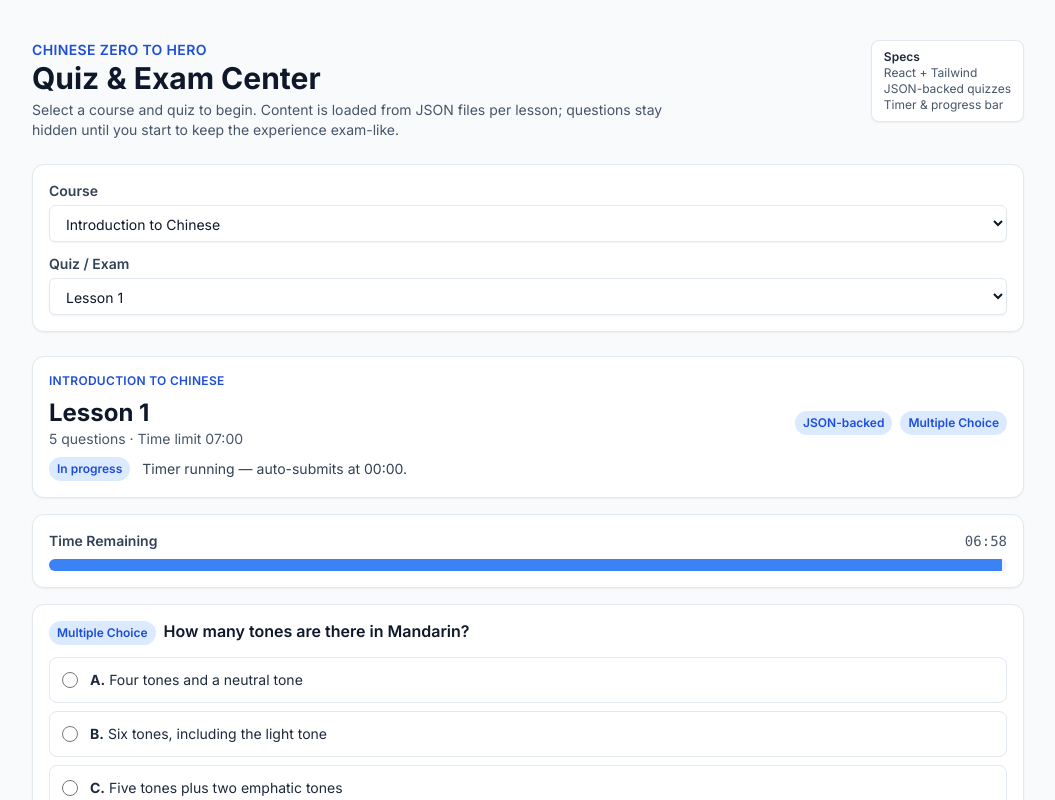
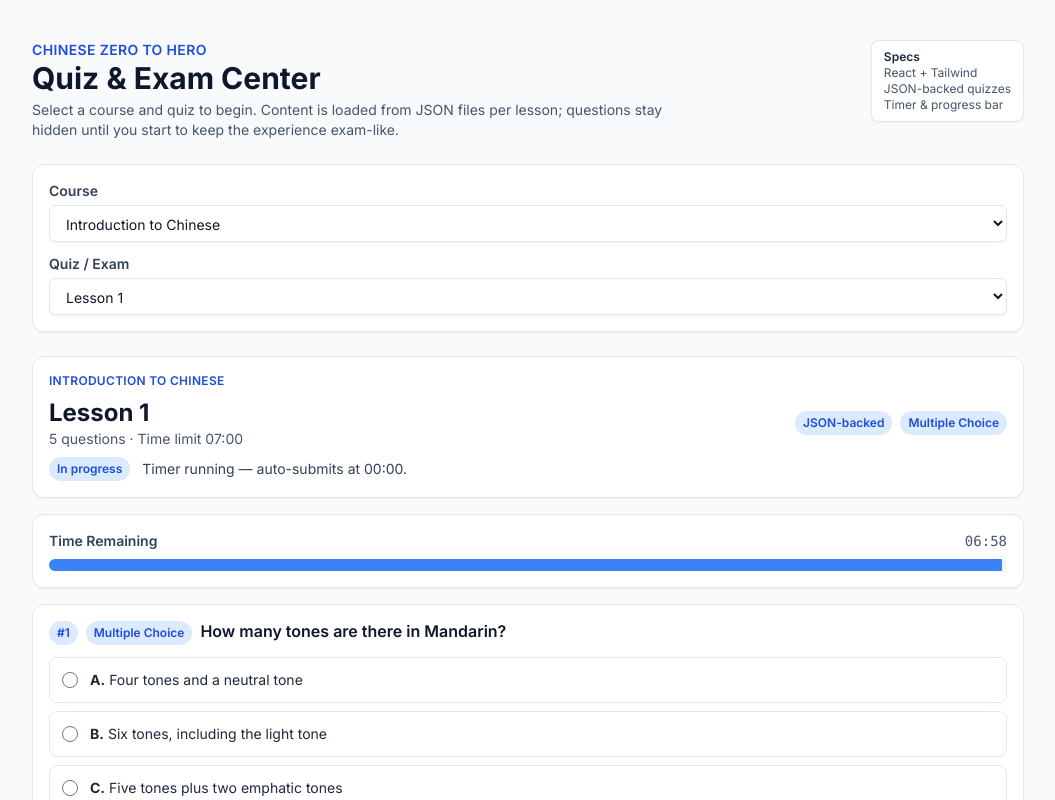
Before and after one commit to longjiang/czh-test-center, a React (Vite) app: page / in a window 1280 px wide. Both pictures are taken after a click on the button "Start Quiz". Shown: the top 800 px of the page, without its empty margins (112-1167 px from the left). Built offline with nearby package versions, Linux system fonts and the light colour scheme.

Commit message:
feat: show question numbers

```diff
--- a/src/components/QuestionCard.jsx
+++ b/src/components/QuestionCard.jsx
@@ -1,6 +1,15 @@
 import React from 'react';
 
-function QuestionCard({ question, selectedOption, correctOption, isCorrect, submitted, onSelect, disabled }) {
+function QuestionCard({
+  question,
+  selectedOption,
+  correctOption,
+  isCorrect,
+  submitted,
+  onSelect,
+  disabled,
+  ordinal,
+}) {
   const userOption = question.options.find((option) => option.key === selectedOption);
   const cardTone = submitted
     ? isCorrect
@@ -11,7 +20,10 @@ function QuestionCard({ question, selectedOption, correctOption, isCorrect, subm
   return (
     <div className={`card space-y-3 ${cardTone}`}>
       <div className="flex items-start gap-2">
-        <span className="badge">{question.type === 'multiple-choice' ? 'Multiple Choice' : 'Question'}</span>
+        <div className="flex items-center gap-2">
+          <span className="badge">{ordinal ? `#${ordinal}` : 'Question'}</span>
+          <span className="badge">{question.type === 'multiple-choice' ? 'Multiple Choice' : 'Question'}</span>
+        </div>
         <div className="flex flex-col gap-1">
           <p className="text-slate-900 font-semibold leading-tight">{question.prompt}</p>
           {submitted && (
--- a/src/components/QuizRunner.jsx
+++ b/src/components/QuizRunner.jsx
@@ -89,7 +89,7 @@ function QuizRunner({ quiz, courseName }) {
 
       {hasStarted && (
         <div className="space-y-4">
-          {quiz.questions.map((question) => {
+          {quiz.questions.map((question, index) => {
             const correctOption = question.options.find((option) => option.key === question.answer);
             const selectedOption = answers[question.id];
             const isCorrect = submitted ? selectedOption === question.answer : null;
@@ -103,6 +103,7 @@ function QuizRunner({ quiz, courseName }) {
                 submitted={submitted}
                 onSelect={(optionKey) => handleSelect(question.id, optionKey)}
                 disabled={submitted}
+                ordinal={index + 1}
               />
             );
           })}
```
